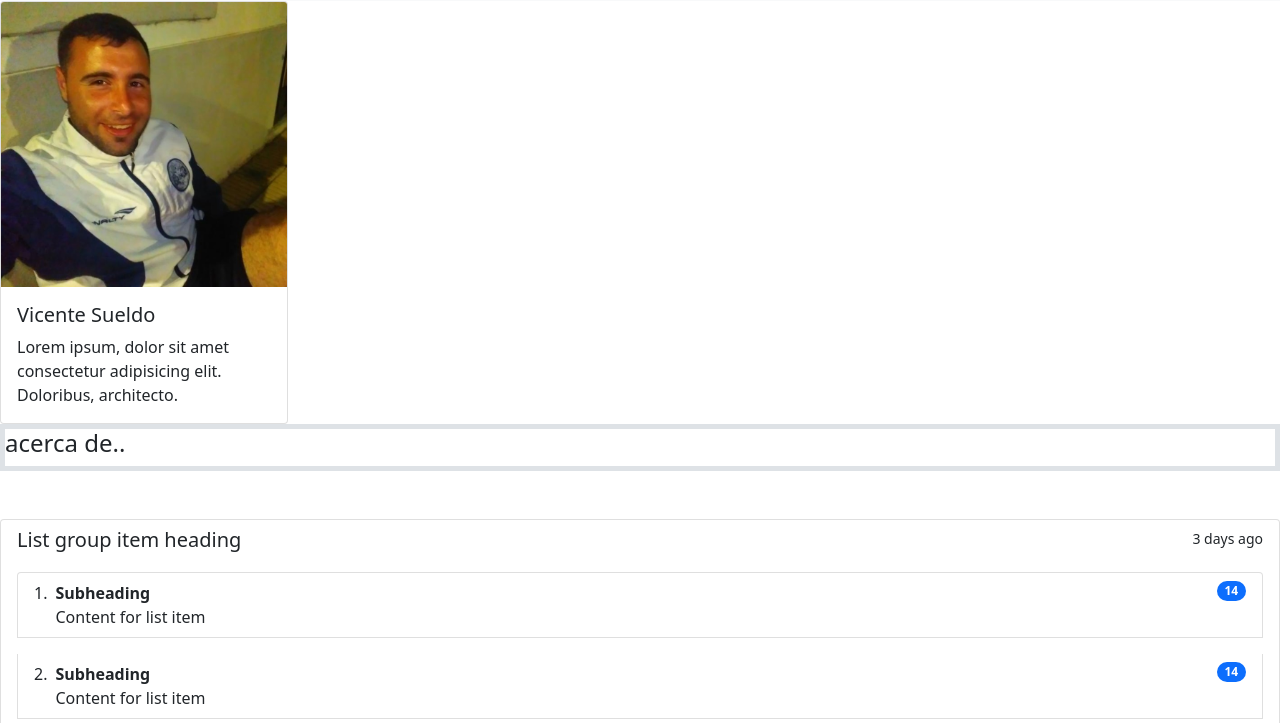
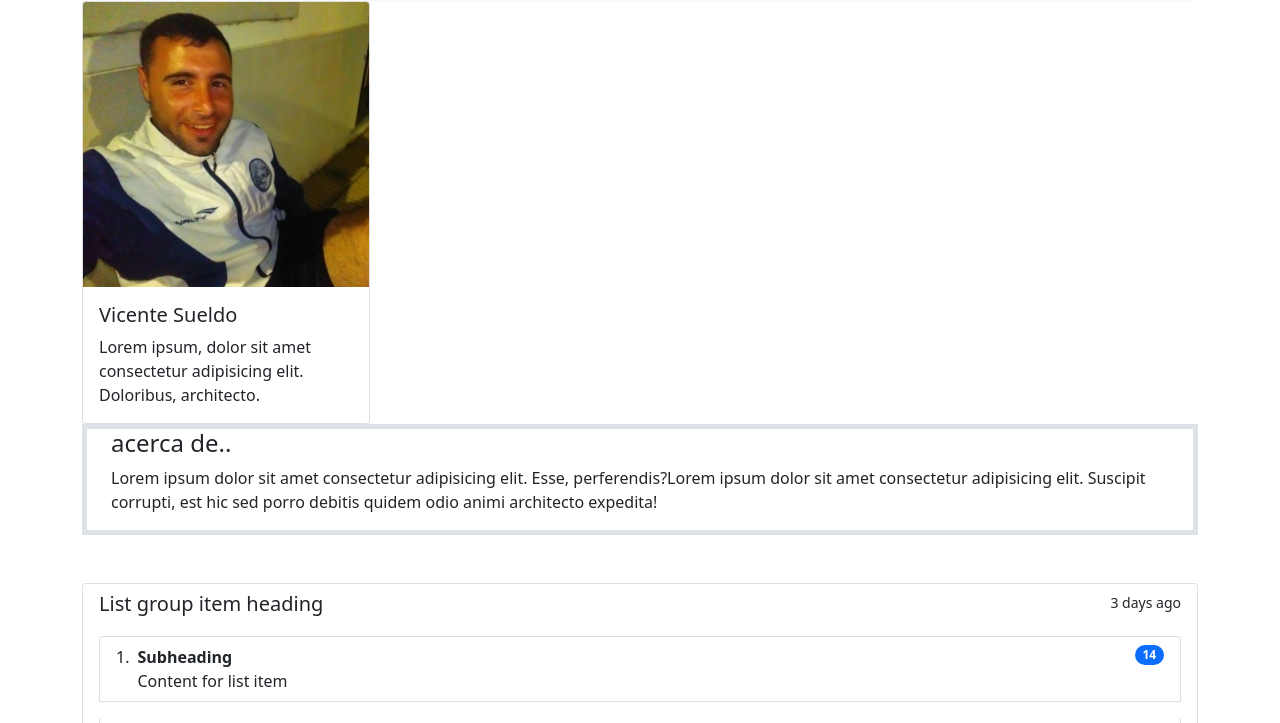
Before and after one commit to vms92/YoProgramo-Vicente-Sueldo, a plain HTML site: page index.html in a window 1280 px wide. Shown: the part 55-778 px from the top of the page. Drawn offline with nearby package versions, Linux system fonts and the light colour scheme.

Commit message:
add container fluid

```diff
--- a/index.html
+++ b/index.html
@@ -1,14 +1,18 @@
 <!DOCTYPE html>
 <html lang="en">
+
 <head>
         <meta charset="UTF-8">
         <meta http-equiv="X-UA-Compatible" content="IE=edge">
         <meta name="viewport" content="width=device-width, initial-scale=1.0">
         <title>Document</title>
         <link rel="stylesheet" href="css">
-    <link href="https://cdn.jsdelivr.net/npm/bootstrap@5.1.3/dist/css/bootstrap.min.css" rel="stylesheet" integrity="sha384-1BmE4kWBq78iYhFldvKuhfTAU6auU8tT94WrHftjDbrCEXSU1oBoqyl2QvZ6jIW3" crossorigin="anonymous">
+        <link href="https://cdn.jsdelivr.net/npm/bootstrap@5.1.3/dist/css/bootstrap.min.css" rel="stylesheet"
+                integrity="sha384-1BmE4kWBq78iYhFldvKuhfTAU6auU8tT94WrHftjDbrCEXSU1oBoqyl2QvZ6jIW3"
+                crossorigin="anonymous">
 </head>
-<body>
+
+<body class="container">
         <nav class="navbar navbar-light bg-light">
                 <div class="container-fluid">
                         <a class="navbar-brand" href="#">Portfolio</a>
@@ -19,11 +23,17 @@
                 <img src="img/fotosa.jpg" class="card-img-top" alt="foton">
                 <div class="card-body">
                         <h5 class="card-title">Vicente Sueldo</h5>
-          <p class="card-text">Lorem ipsum, dolor sit amet consectetur adipisicing elit. Doloribus, architecto.</p>
+                        <p class="card-text">Lorem ipsum, dolor sit amet consectetur adipisicing elit. Doloribus,
+                                architecto.</p>
 
                 </div>
         </div>
-      <div class=" border border-5 callout"><h4>acerca de..</h4></div>
+        <div class=" border border-5 ps-4">
+                <h4>acerca de..</h4>
+                <p>Lorem ipsum dolor sit amet consectetur adipisicing elit. Esse, perferendis?Lorem ipsum dolor sit amet
+                        consectetur adipisicing elit. Suscipit corrupti, est hic sed porro debitis quidem odio animi
+                        architecto expedita!</p>
+        </div>
 
         <div class="list-group">
                 <a href="#" class="mt-5 list-group-item list-group-item-action " aria-current="true">
@@ -125,7 +135,10 @@
 
 
         <footer>
-    <script src="https://cdn.jsdelivr.net/npm/bootstrap@5.1.3/dist/js/bootstrap.bundle.min.js" integrity="sha384-ka7Sk0Gln4gmtz2MlQnikT1wXgYsOg+OMhuP+IlRH9sENBO0LRn5q+8nbTov4+1p" crossorigin="anonymous"></script>
+                <script src="https://cdn.jsdelivr.net/npm/bootstrap@5.1.3/dist/js/bootstrap.bundle.min.js"
+                        integrity="sha384-ka7Sk0Gln4gmtz2MlQnikT1wXgYsOg+OMhuP+IlRH9sENBO0LRn5q+8nbTov4+1p"
+                        crossorigin="anonymous"></script>
         </footer>
 </body>
+
 </html>
```
Lines whose indentation alone changed are shown as unchanged.
